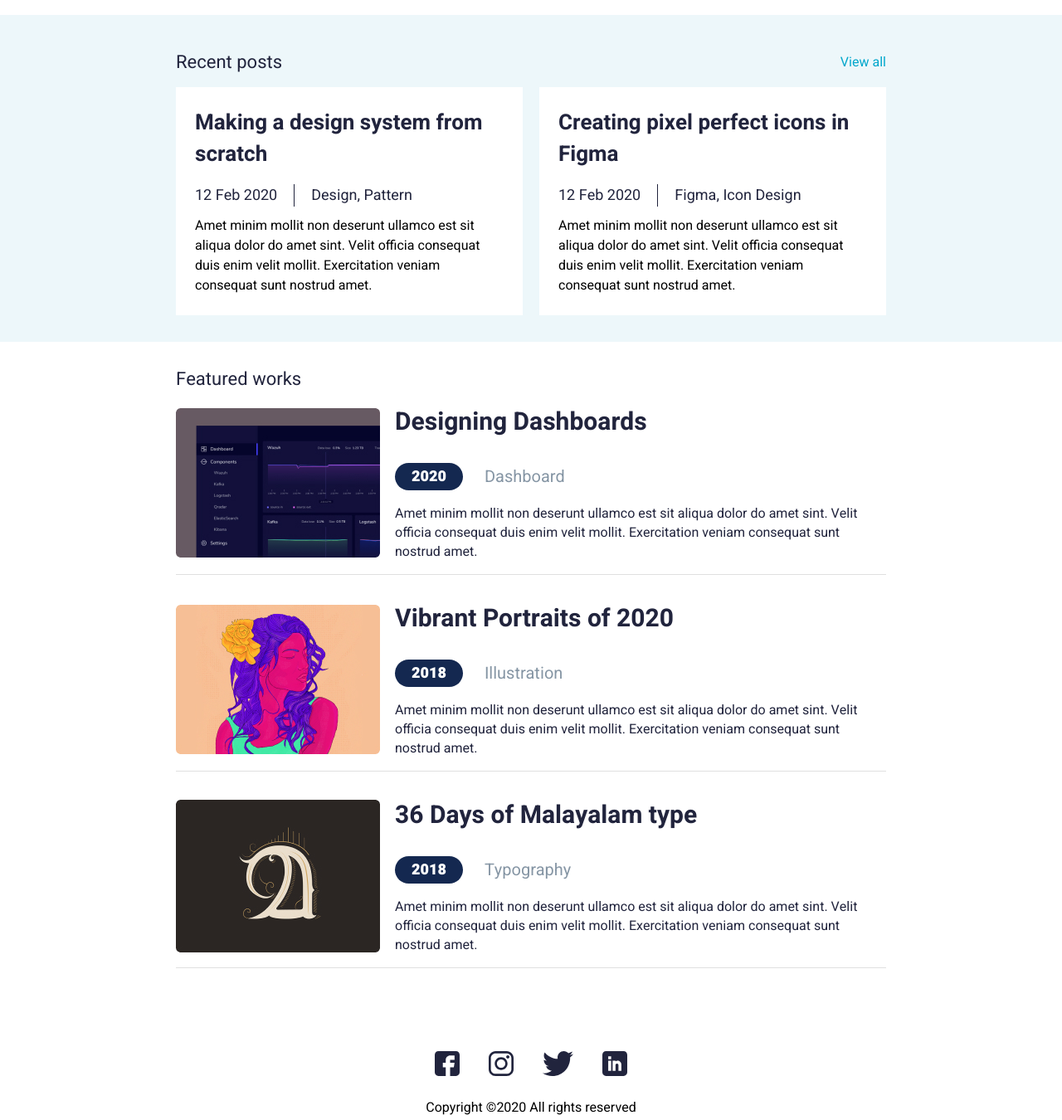
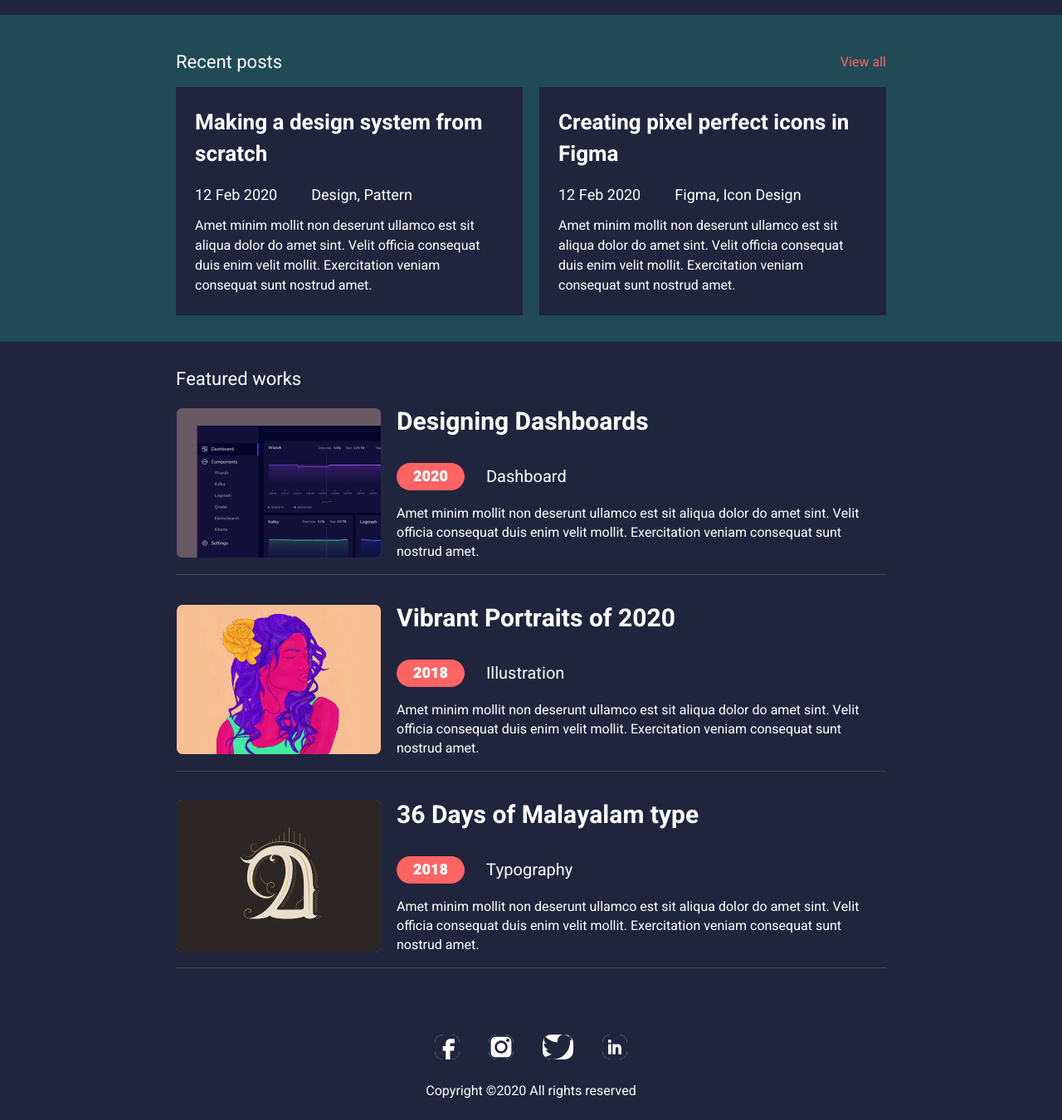
Before and after one commit to khojiakbar63/PORTFOLIO-UI, a plain HTML site: page index.html in a window 1280 px wide. Shown: the part 520-1870 px from the top of the page at 83% size. Drawn offline with Linux system fonts and the dark colour scheme.

Commit message:
darkmode

```diff
--- a/style.css
+++ b/style.css
@@ -110,6 +110,7 @@ header nav ul li a:hover{
    border: var(--primary) 1px solid;
 }
 #hero .wrapper .image{
+   mix-blend-mode: multiply;
    animation-name: example;
    animation-duration: 5s;
    animation-iteration-count: infinite;
@@ -117,6 +118,7 @@ header nav ul li a:hover{
    animation-fill-mode: backwards;
    animation-timing-function: cubic-bezier(0.075, 0.82, 0.165, 1);
  }
+
 /* Hero section end */
 /* recent section start */
 #recent{
@@ -171,7 +173,7 @@ header nav ul li a:hover{
 
 /* Work section start */
 #work{
-   padding: 15px 0;
+   padding-top: 15px;
 }
 #work .work__title{
    font-weight: 400;
@@ -187,6 +189,10 @@ header nav ul li a:hover{
    padding-bottom: 15px;
    margin-bottom: 31px;
 }
+#work .box:nth-child(3){
+   margin-bottom: 0;
+}
+
 #work .box .content .content__title{
    color: var(--dark);
    font-weight: 700;
@@ -231,7 +237,7 @@ footer .socials {
    align-items: center;
    justify-content: center;
    gap: 35px;
-   margin-bottom: 26px;
+   margin: 26px 0;
 }
 footer p{
    text-align: center;
@@ -324,6 +330,82 @@ footer p{
    #recent{
       padding-bottom: 38px;
    }
+}
 
+/* DARK MODE  */
+@media screen and (prefers-color-scheme: dark) {
+   header{
+      background-color: #21243D;
+   }
+   header nav ul li a{
+      color: #fff;
+   }
+   #hero{
+      background-color: var(--dark);
+   }
+   #hero .wrapper .content h1{
+      color: #fff;
+   }
+   #hero .wrapper .content p{
+      color: #fff;
+   }
+   #recent{
+      background-color: #204a56;
+   }
+   #recent .sub__title .recent__title{
+      color: #FFFFFF;
+   }
+   #recent .sub__title .view__title a{
+      color: #FF6464;
+   }
+   #recent .wrapper .box {
+      background-color: var(--dark);
+   }
+   #recent .wrapper .box .box__title{
+      color: #fff;
+   }
+   #recent .wrapper .box .box__date{
+      color: #fff;
+   }
+   #recent .wrapper .box p{
+      color: #fff;
+   }
+
+   #work{
+      background-color: var(--dark);
+   }
+   #work .work__title{
+      color: #fff;
+   }
+   #work .box{
+      border-bottom: 1px solid #444444;
+   }
+   #work .box .content .content__title{
+      color: #fff;
+   }
+   #work .box .content .sub__info .year{
+      background: #FF6464;
+   }
+   #work .box .content .sub__info .dash{
+      color: #fff;
+   }
+   #work .box .content p{
+      color: #fff;
+   }
+   #work .box img{
+      border: var(--dark) 1px solid;
+      border-radius: 8px;
+   }
+
+   footer{
+      background-color: var(--dark);
+   }
+   footer .socials img{
+      background-color: #fff;
+      border-radius: 10px;
+   }
+   footer p{
+      color: #fff;
+   }
 
 }
```
